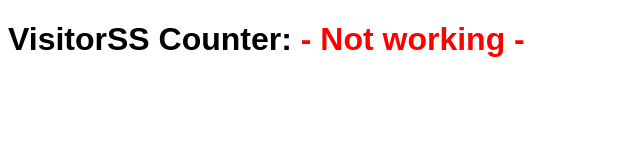
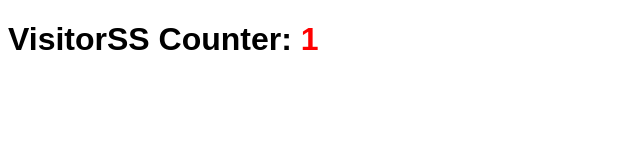
Before and after one commit to ValerioCipolla/cloud-visitor-counter, a website: page frontend/index.html in a window 1280 px wide. Shown: the whole page, without its empty margins (0-640 px from the left). Drawn offline with Linux system fonts and the light colour scheme.

Commit message:
created counter

```diff
--- a/frontend/index.html
+++ b/frontend/index.html
@@ -5,9 +5,10 @@
     <meta http-equiv="X-UA-Compatible" content="IE=edge" />
     <meta name="viewport" content="width=device-width, initial-scale=1.0" />
     <link rel="stylesheet" href="style.css" />
+    <script src="main.js" defer></script>
     <title>Visitor Counter</title>
   </head>
   <body>
-    <h1>VisitorSS Counter: <span>- Not working - </span></h1>
+    <h1>VisitorSS Counter: <span id="counter">0</span></h1>
   </body>
 </html>
--- /dev/null
+++ b/frontend/main.js
@@ -0,0 +1,2 @@
+const counter = document.getElementById("counter");
+counter.textContent = 1;
```
